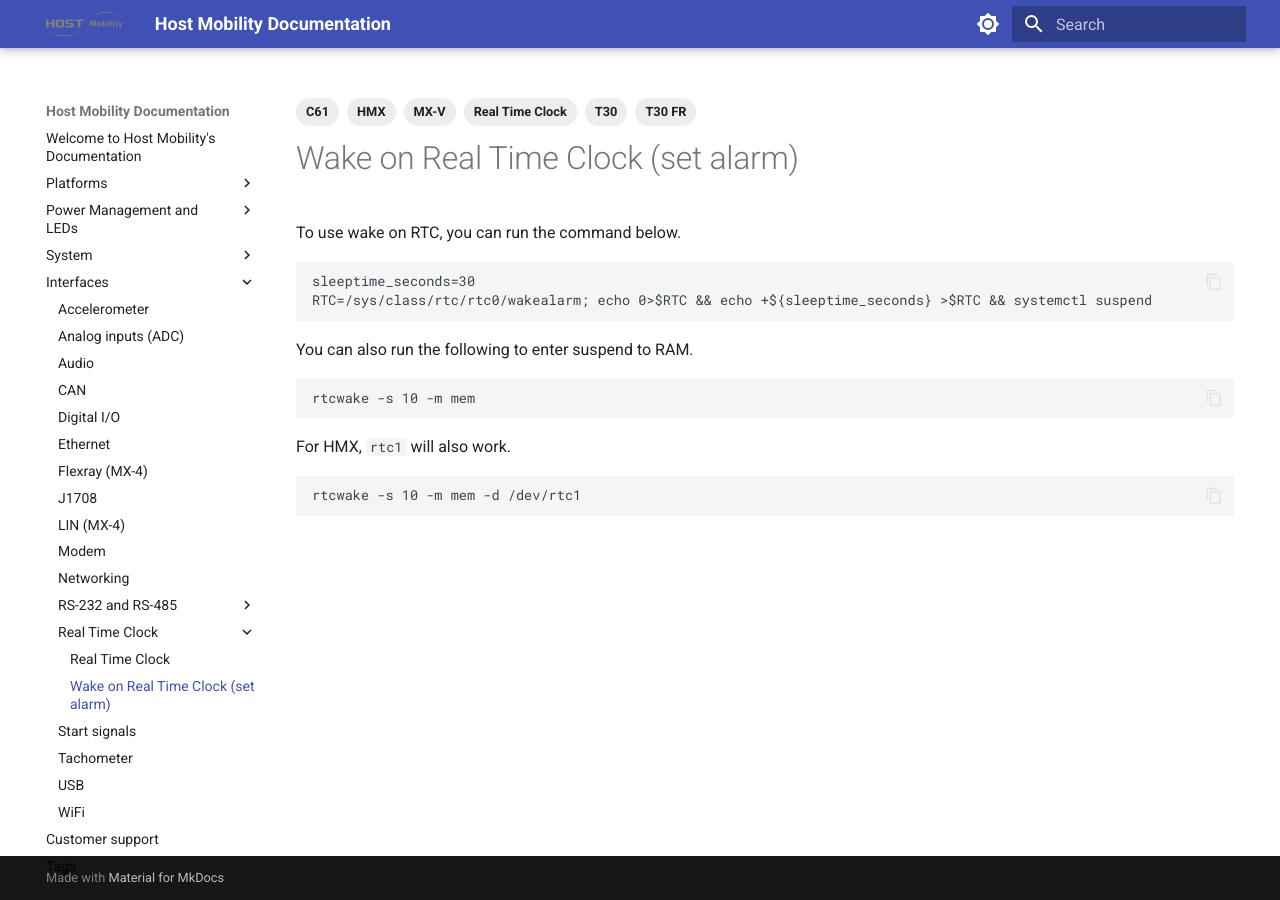
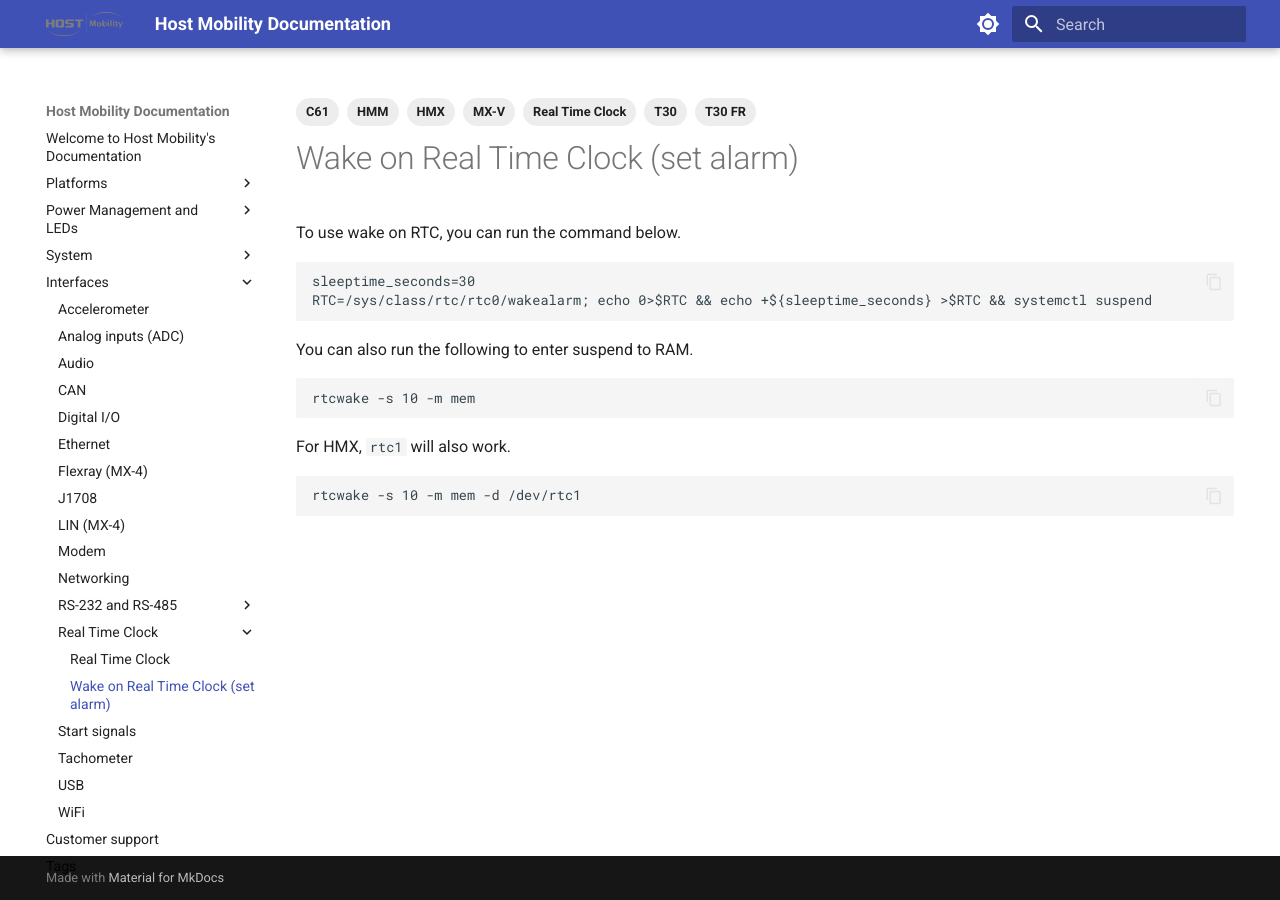
Before and after one commit to hostmobility/documentation, an MkDocs documentation site: the page built from docs/interfaces/rtc_alarm.md, in a window 1280 px wide. Built offline with MkDocs 1.6.1 and Material for MkDocs 9.7.7, drawn with Linux system fonts in a browser that asks for light colours.

Commit message:
hmm: add rtc

```diff
--- a/docs/interfaces/rtc_alarm.md
+++ b/docs/interfaces/rtc_alarm.md
@@ -2,6 +2,7 @@
 title: Wake on Real Time Clock (set alarm)
 tags:
   - Real Time Clock
+  - HMM
   - HMX
   - MX-V
   - C61
```
Also changed, not shown: docs/interfaces/rtc.md (+1 -0 lines).
